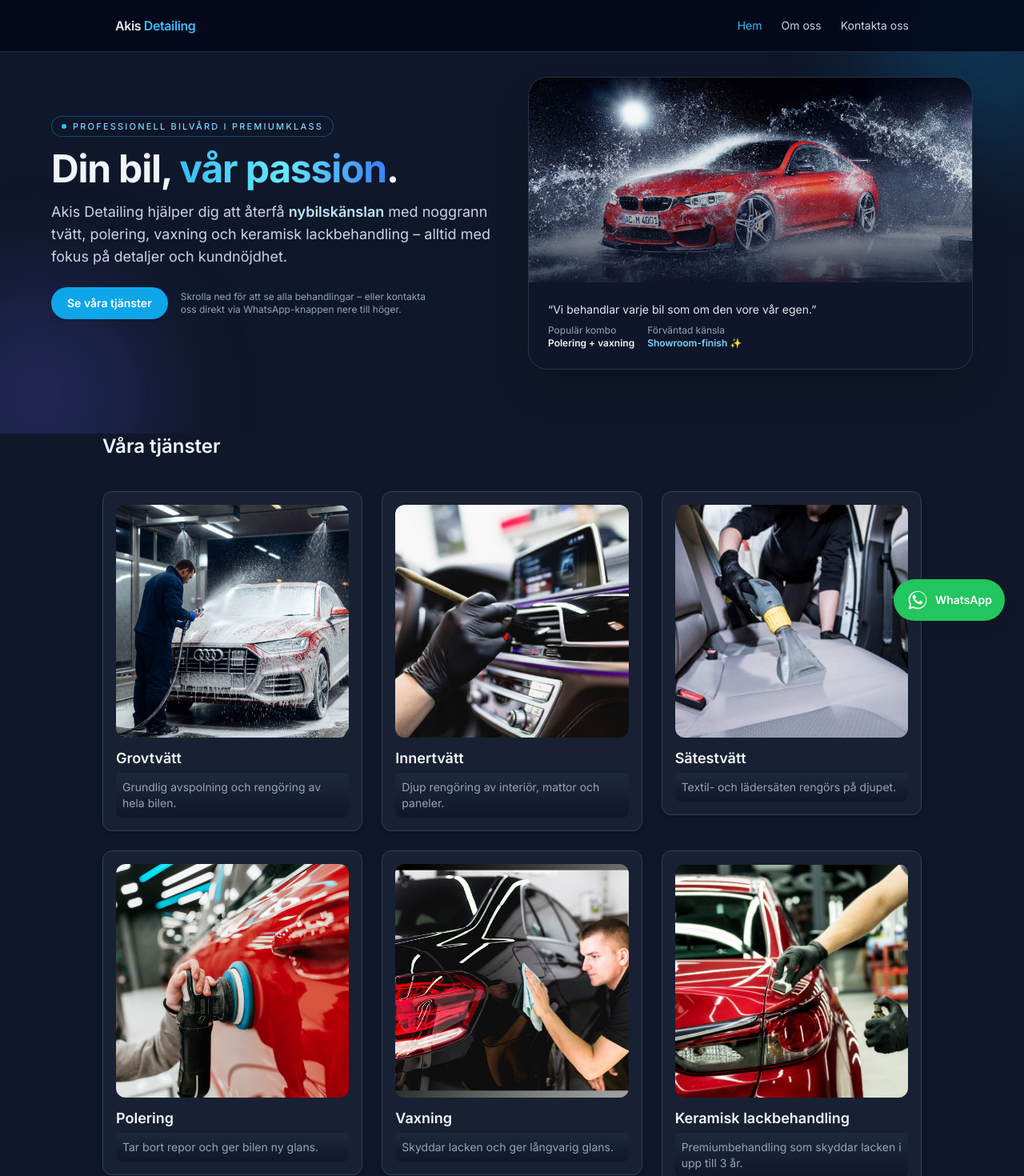
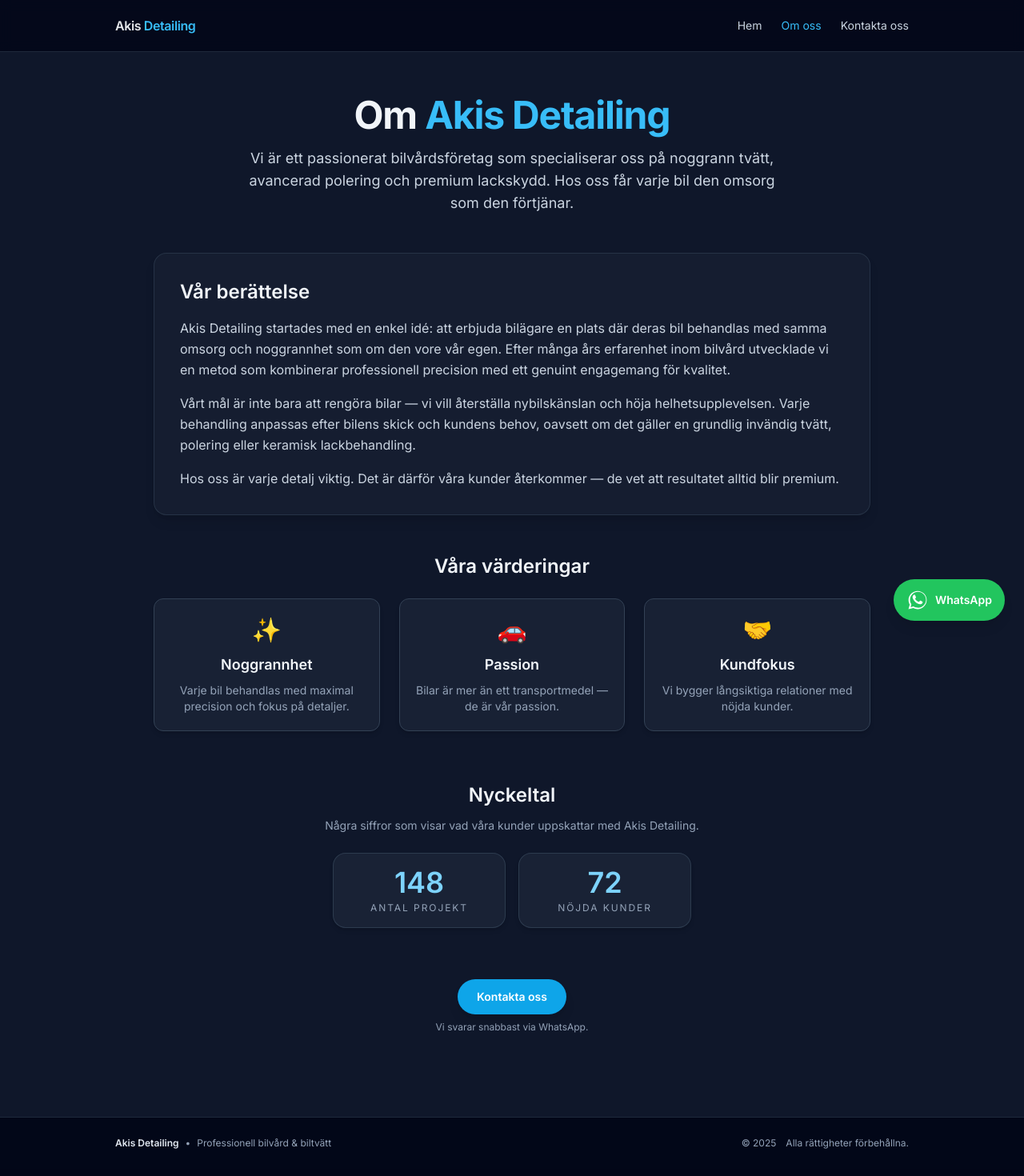
Before and after one commit to AliDevEng/akis-detailing, a React (Create React App) app in the folder frontend/: page /about in a window 1280 px wide. Shown: the top 1470 px of the page at 80% size. Built offline with nearby package versions, Linux system fonts and the light colour scheme.

Commit message:
Fixed React-Route for URL

```diff
--- a/frontend/package.json
+++ b/frontend/package.json
@@ -9,6 +9,7 @@
     "@testing-library/user-event": "^13.5.0",
     "react": "^19.2.0",
     "react-dom": "^19.2.0",
+    "react-router-dom": "^7.10.1",
     "react-scripts": "5.0.1",
     "web-vitals": "^2.1.4"
   },
--- a/frontend/src/App.js
+++ b/frontend/src/App.js
@@ -1,35 +1,28 @@
-import FloatingWhatsApp from "./components/FloatingWhatsApp";
-import { useState } from "react";
+import { BrowserRouter as Router, Routes, Route } from "react-router-dom";
 import Navbar from "./components/Navbar";
-import Footer from "./components/Footer";
 import Home from "./pages/Home";
 import About from "./pages/About";
 import Contact from "./pages/Contact";
+import Footer from "./components/Footer";
+import FloatingWhatsApp from "./components/FloatingWhatsApp";
 
 function App() {
-  const [currentPage, setCurrentPage] = useState("home");
+  return (
+    <Router>
+      <div className="bg-slate-900 min-h-screen">
+        <Navbar />
 
-  const renderPage = () => {
-    switch (currentPage) {
-      case "about":
-        return <About onChangePage={setCurrentPage} />;
-      case "contact":
-        return <Contact onChangePage={setCurrentPage} />;
-      case "home":
-      default:
-        return <Home onChangePage={setCurrentPage} />;
-    }
-  };
+        {/* SIDINNEHÅLL */}
+        <Routes>
+          <Route path="/" element={<Home />} />
+          <Route path="/about" element={<About />} />
+          <Route path="/contact" element={<Contact />} />
+        </Routes>
 
-
-  return (
-    <div className="bg-slate-900 min-h-screen">
-      <Navbar currentPage={currentPage} onChangePage={setCurrentPage} />
-      {renderPage()}
-      <Footer />
-      <FloatingWhatsApp />
-
-    </div>
+        <Footer />
+        <FloatingWhatsApp />
+      </div>
+    </Router>
   );
 }
 
--- a/frontend/src/components/Navbar.jsx
+++ b/frontend/src/components/Navbar.jsx
@@ -1,80 +1,60 @@
 import { useState } from "react";
+import { Link, useLocation } from "react-router-dom";
 
-function Navbar({ currentPage, onChangePage }) {
+function Navbar() {
   const [isOpen, setIsOpen] = useState(false);
+  const location = useLocation();
 
   const links = [
-    { id: "home", label: "Hem" },
-    { id: "about", label: "Om oss" },
-    { id: "contact", label: "Kontakta oss" },
+    { to: "/", label: "Hem" },
+    { to: "/about", label: "Om oss" },
+    { to: "/contact", label: "Kontakta oss" },
   ];
-
-  const handleClick = (id) => {
-    onChangePage(id);
-    setIsOpen(false); // stäng mobilmenyn efter klick
-  };
 
   return (
     <header className="fixed top-0 left-0 right-0 z-20 bg-slate-950/80 border-b border-slate-800 backdrop-blur">
       <nav className="max-w-5xl mx-auto px-4 h-16 flex items-center justify-between">
+
         {/* Logo */}
         <div className="font-semibold tracking-tight text-base">
           Akis <span className="text-sky-400">Detailing</span>
         </div>
 
-        {/* Desktop-meny */}
+        {/* Desktop menu */}
         <div className="hidden md:flex gap-6 text-sm">
           {links.map((link) => (
-            <button
-              key={link.id}
-              onClick={() => handleClick(link.id)}
+            <Link
+              key={link.to}
+              to={link.to}
               className={`transition ${
-                currentPage === link.id
+                location.pathname === link.to
                   ? "text-sky-400"
                   : "text-slate-300 hover:text-sky-300"
               }`}
             >
               {link.label}
-            </button>
+            </Link>
           ))}
         </div>
 
-        {/* Hamburger (mobil) */}
+        {/* Hamburger */}
         <button
           className="md:hidden text-slate-200 transition transform active:scale-95"
           onClick={() => setIsOpen((prev) => !prev)}
-          aria-expanded={isOpen}
-          aria-label="Öppna meny"
         >
-          <svg
-            xmlns="http://www.w3.org/2000/svg"
-            className="h-7 w-7"
-            viewBox="0 0 24 24"
-            fill="none"
-            stroke="currentColor"
-          >
-            {isOpen ? (
-              // X-ikon
-              <path
-                strokeLinecap="round"
-                strokeLinejoin="round"
-                strokeWidth={2}
-                d="M6 18L18 6M6 6l12 12"
-              />
-            ) : (
-              // Hamburger-ikon
-              <path
-                strokeLinecap="round"
-                strokeLinejoin="round"
-                strokeWidth={2}
-                d="M4 6h16M4 12h16M4 18h16"
-              />
-            )}
-          </svg>
+          {isOpen ? (
+            <svg className="h-7 w-7" fill="none" stroke="currentColor" viewBox="0 0 24 24">
+              <path strokeLinecap="round" strokeLinejoin="round" strokeWidth={2} d="M6 18L18 6M6 6l12 12" />
+            </svg>
+          ) : (
+            <svg className="h-7 w-7" fill="none" stroke="currentColor" viewBox="0 0 24 24">
+              <path strokeLinecap="round" strokeLinejoin="round" strokeWidth={2} d="M4 6h16M4 12h16M4 18h16" />
+            </svg>
+          )}
         </button>
       </nav>
 
-      {/* Mobilmeny – alltid renderad, men animeras med klasser */}
+      {/* Mobile menu */}
       <div
         className={`
           md:hidden bg-slate-900 border-t border-slate-800 px-4
@@ -84,22 +64,21 @@ function Navbar({ currentPage, onChangePage }) {
       >
         <div className="space-y-2">
           {links.map((link) => (
-            <button
-              key={link.id}
-              onClick={() => handleClick(link.id)}
+            <Link
+              key={link.to}
+              to={link.to}
+              onClick={() => setIsOpen(false)}
               className={`
-                block w-full rounded-lg px-3 py-2 text-sm font-medium
-                text-center   /* ⭐ centrerad text i mobilmenyn */
-                transition
+                block w-full rounded-lg px-3 py-2 text-center text-sm font-medium transition
                 ${
-                  currentPage === link.id
+                  location.pathname === link.to
                     ? "bg-slate-800 text-sky-400"
                     : "text-slate-300 hover:bg-slate-800/80 hover:text-sky-300"
                 }
               `}
             >
               {link.label}
-            </button>
+            </Link>
           ))}
         </div>
       </div>
--- a/frontend/src/pages/About.jsx
+++ b/frontend/src/pages/About.jsx
@@ -1,7 +1,9 @@
 import StatCounter from "../components/StatCounter";
 import FadeInWhenVisible from "../components/FadeInWhenVisible";
+import { Link } from "react-router-dom";
 
-function About({ onChangePage }) {
+
+function About() {
   return (
     <div className="min-h-screen bg-slate-900 text-slate-100 pt-24 px-4 pb-20">
       <div className="max-w-4xl mx-auto space-y-12">
@@ -105,14 +107,15 @@ function About({ onChangePage }) {
         {/* CTA */}
         <FadeInWhenVisible delay={260}>
           <section className="text-center pt-4">
-            <button
-                onClick={() => onChangePage("contact")}
-                className="inline-flex items-center justify-center px-6 py-3 rounded-full text-sm font-semibold
-                            bg-sky-500 hover:bg-sky-600 text-white shadow-lg hover:shadow-xl
-                            transition transform hover:-translate-y-0.5"
-                >
-                Kontakta oss
-            </button>
+            <Link
+            to="/contact"
+            className="inline-flex items-center justify-center px-6 py-3 rounded-full text-sm font-semibold
+                        bg-sky-500 hover:bg-sky-600 text-white shadow-lg hover:shadow-xl
+                        transition transform hover:-translate-y-0.5"
+            >
+            Kontakta oss
+            </Link>
+
 
 
             <p className="text-xs text-slate-400 mt-2">
```
Also changed, not shown: 1 other file (tests, documents, lock files or other folders).
